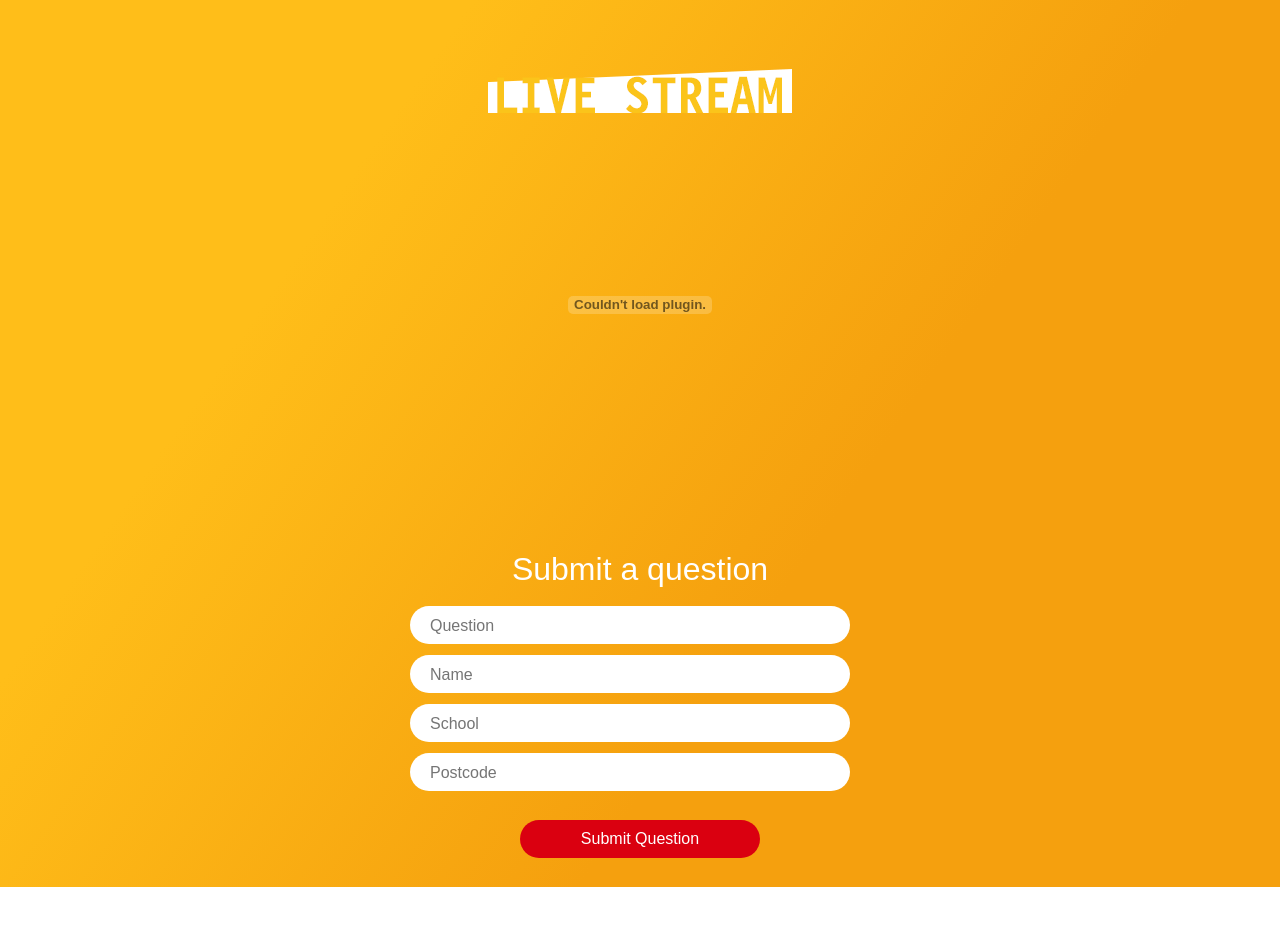
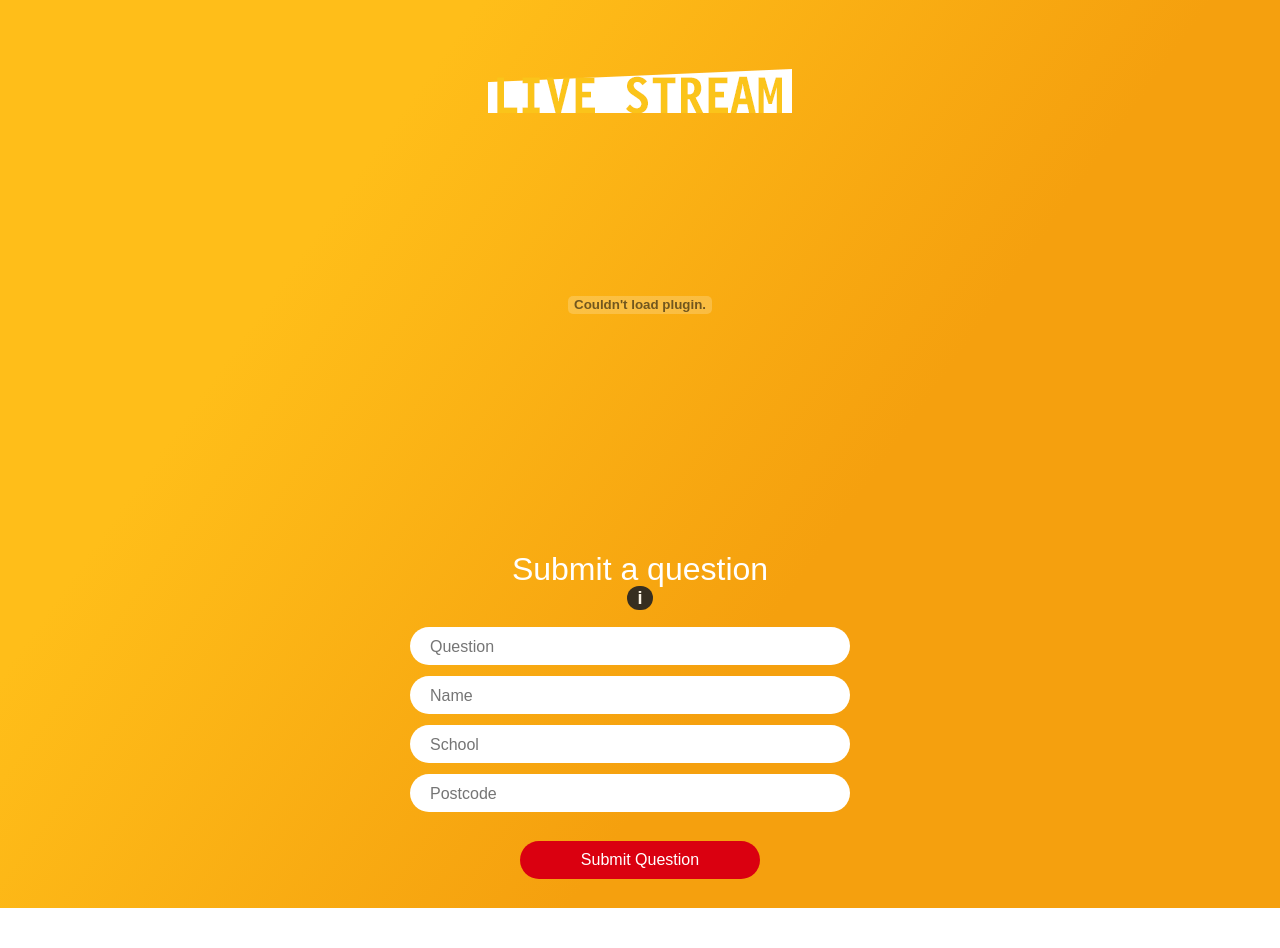
Before and after one commit to th0ran/richard_ii, a PHP site: page / in a window 1280 px wide. Shown: the part 1486-2434 px from the top of the page. Run offline with PHP 8.4, Linux system fonts and the light colour scheme; some libraries are stand-ins or nearby versions; some web fonts are replaced.

Commit message:
fixes and added info tooltip to submit question section

```diff
--- a/css/style.css
+++ b/css/style.css
@@ -1,6 +1,5 @@
 /* Global */
 @import url(http://fonts.googleapis.com/css?family=Muli:300,400,400italic,300italic);
-
 body {
 	font-family: "HelveticaNeue-Light", "Helvetica Neue Light", "Helvetica Neue", Helvetica, Arial, "Lucida Grande", sans-serif;
 	font-family: 'Muli', sans-serif;
@@ -27,8 +26,6 @@ a:visited {
 	position: fixed;
 	z-index: 200;
 }
-
-
 input[type="school"], input[type="text"] {
 	height: 20px;
 	width: 400px;
@@ -44,15 +41,11 @@ input[type="school"], input[type="text"] {
 	-moz-border-radius: 30px;
 	border-radius: 30px;
 }
-
-
 input[type="text"]:hover, input[type="school"]:hover {
 	color: green;
 	background: #f5f5f5;
 	background-color: #f5f5f5;
 }
-
-
 input[type="submit"] {
 	color: #FFF;
 	width: 240px;
@@ -317,7 +310,6 @@ input[type="submit"]:active {
 	max-width: 50%;
 	margin: auto;
 }
-
 .embed-container {
 	position: relative;
 	padding-bottom: 56.25%;
@@ -334,38 +326,29 @@ input[type="submit"]:active {
 	width: 100%;
 	height: 100%;
 }
-
-
 .heading {
 	margin-top: 70px;
 	display: block;
 	margin-left: auto;
-	margin-right: auto ;
+	margin-right: auto;
 	z-index: 200;
 }
-
-
-
-
-
 /*schedule list*/
 
 
 
-.list-container{
+.list-container {
 	max-width: 715px;
 	margin: auto;
 	text-align: left;
 	border: 1px solid #ccc;
 	margin-bottom: 50px;
 }
-
-.list ul  {
+.list ul {
 	width: 100%;
 	margin: 0;
 	padding: 0;
 }
-
 .list li {
 	color: #333;
 	list-style-type: none;
@@ -373,7 +356,6 @@ input[type="submit"]:active {
 	border-bottom: 1px dotted #ccc;
 	line-height: 2;
 }
-
 .list ul li:hover {
 	background-color: #ededed;
 	transition: background .3s ease-in-out;
@@ -381,7 +363,6 @@ input[type="submit"]:active {
 	-moz-transition: background .3s ease-in-out;
 	-o-transition: background .3s ease-in-out;
 }
-
 .time {
 	color: #FFF;
 	font-weight: bold;
@@ -393,24 +374,64 @@ input[type="submit"]:active {
 	-moz-border-radius: 10px;
 	border-radius: 10px;
 }
+/*tooltip*/
 
+.tooltip {
+	display: inline;
+	position: relative;
+	font-size: 18px;
+}
+.tooltip:hover:after {
+	background: #333;
+	background: rgba(0,0,0,.8);
+	border-radius: 5px;
+	bottom: 26px;
+	color: #fff;
+	content: attr(title);
+	left: 20%;
+	padding: 5px 15px;
+	position: absolute;
+	z-index: 98;
+	width: 220px;
+}
+.tooltip:hover:before {
+	border: solid;
+	border-color: #333 transparent;
+	border-width: 6px 6px 0 6px;
+	bottom: 20px;
+	content: "";
+	left: 50%;
+	position: absolute;
+	z-index: 99;
+}
+.circle {
+	color: #fff;
+	font-size: 18px;
+	font-weight: 700;
+	background-color: #222;
+	padding: 2px 10px;
+	-webkit-border-radius: 10px;
+	-moz-border-radius: 10px;
+	border-radius: 30px;
+	-ms-filter: "progid:DXImageTransform.Microsoft.Alpha(Opacity=90)";
+	filter: alpha(opacity=90);
+	-moz-opacity: 0.9;
+	-khtml-opacity: 0.9;
+	opacity: 0.9;
+}
+}
  @media screen and (max-width: 1050px) {
-.list-container{
+.list-container {
 	max-width: 450px;
 }
 }
-
  @media screen and (max-width: 1000px) {
 .container {
 	width: 80%;
 }
 }
-
  @media screen and (max-width: 750px) {
-
 .fixed {
-	position:inherit;
+	position: inherit;
 }
-
-
 }
--- a/index.html
+++ b/index.html
@@ -51,12 +51,6 @@
 
     <!--         <p>Welcome to the Richard II live broadcast.</p>
 
-   <p>Richard II is the first production in a new cycle of Shakespeare's History plays, directed by RSC Artistic Director Gregory Doran." </p>
-        <p>Watch the live stream here on 15th November, 2013</p>
-        <p> Following last year's hugely successful broadcast of I, Cinna: The Poet into UK schools, the RSC is once again collaborating with Ravensbourne College and Janet to stream a broadcast of Richard II into classrooms across the UK on Friday 15 November</p>
-        <p> Registration is now open for the broadcast, which will be hosted by Konnie Huq and includes a live, interactive Q&A session with Director Gregory Doran and David Tennant. Students will be able to post questions to David and Gregory which they will then respond to in the Q&A.</p>
-        <p>The event will start at 9.30am GMT and we estimate the whole event will finish by 1.30pm GMT (this includes a 20 minute interval and lunch break).</p>
-
         --->
       </div>
     </div>
@@ -77,6 +71,8 @@
 <li><span class="time">13.30pm</span>Broadcast ends.<span class="fui-arrow-right pull-right"></span></li>
 </ul>
 </div>
+
+
     <!--Schedule end-->
 
 </div>
@@ -98,11 +94,14 @@
       <br>
       <br>
       <br>
+
       <h2>Submit a question</h2>
+
+      <a href="" title="Fill in this form to submit your questions" class="tooltip"><span class="circle">i</span></a>
+<br />
       <br />
       <form>
         <input type="text" name="question" placeholder="Question">
-
         <input type="school" name="name" placeholder="Name">
         <input type="school" name="school" placeholder="School">
 		<input type="school" name="postcode" placeholder="Postcode">
```
Lines whose indentation alone changed are shown as unchanged.
